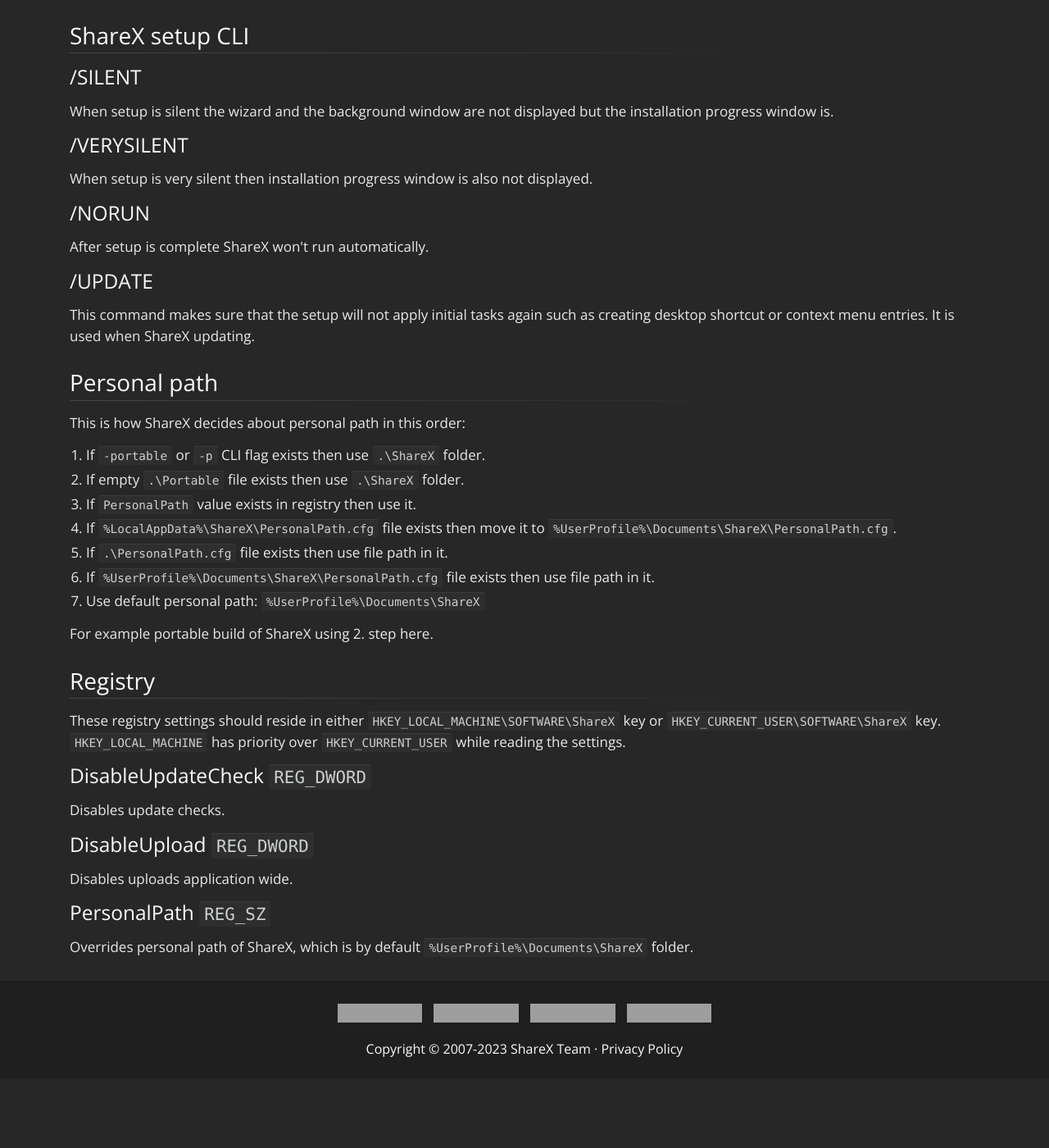
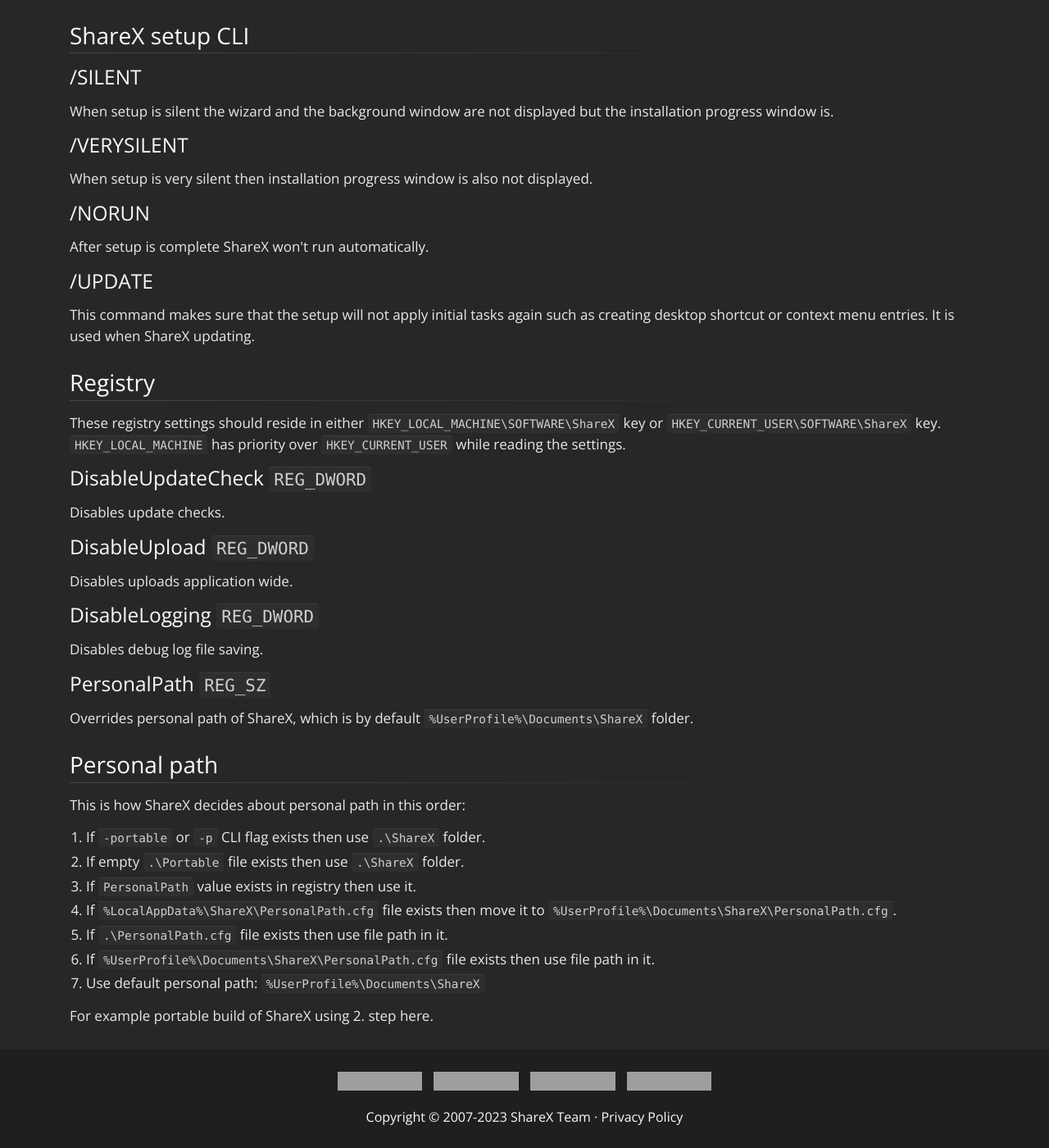
Before and after one commit to ShareX/sharex.github.io, a Jekyll site: the page built from docs/command-line-arguments.md, in a window 1280 px wide and 1400 px high, scrolled down 1836 px. Shown: the whole window at 82% size. Built offline with Jekyll 4.4.1, drawn with Linux system fonts in a browser that asks for light colours; before the commit the page ends 3152 px from its top, so only the background shows below that; some of the changed lines change nothing that is shown; grey boxes are pictures that could not be loaded.

Commit message:
Added "DisableLogging" registry setting

```diff
--- a/docs/command-line-arguments.md
+++ b/docs/command-line-arguments.md
@@ -91,6 +91,26 @@
 
 This command makes sure that the setup will not apply initial tasks again such as creating desktop shortcut or context menu entries. It is used when ShareX updating.
 
+## Registry
+
+These registry settings should reside in either `HKEY_LOCAL_MACHINE\SOFTWARE\ShareX` key or `HKEY_CURRENT_USER\SOFTWARE\ShareX` key. `HKEY_LOCAL_MACHINE` has priority over `HKEY_CURRENT_USER` while reading the settings.
+
+### DisableUpdateCheck `REG_DWORD`
+
+Disables update checks.
+
+### DisableUpload `REG_DWORD`
+
+Disables uploads application wide.
+
+### DisableLogging `REG_DWORD`
+
+Disables debug log file saving.
+
+### PersonalPath `REG_SZ`
+
+Overrides personal path of ShareX, which is by default `%UserProfile%\Documents\ShareX` folder.
+
 ## Personal path
 
 This is how ShareX decides about personal path in this order:
@@ -104,19 +124,3 @@
 7. Use default personal path: `%UserProfile%\Documents\ShareX`
 
 For example portable build of ShareX using 2. step here.
-
-## Registry
-
-These registry settings should reside in either `HKEY_LOCAL_MACHINE\SOFTWARE\ShareX` key or `HKEY_CURRENT_USER\SOFTWARE\ShareX` key. `HKEY_LOCAL_MACHINE` has priority over `HKEY_CURRENT_USER` while reading the settings.
-
-### DisableUpdateCheck `REG_DWORD`
-
-Disables update checks.
-
-### DisableUpload `REG_DWORD`
-
-Disables uploads application wide.
-
-### PersonalPath `REG_SZ`
-
-Overrides personal path of ShareX, which is by default `%UserProfile%\Documents\ShareX` folder.
```
